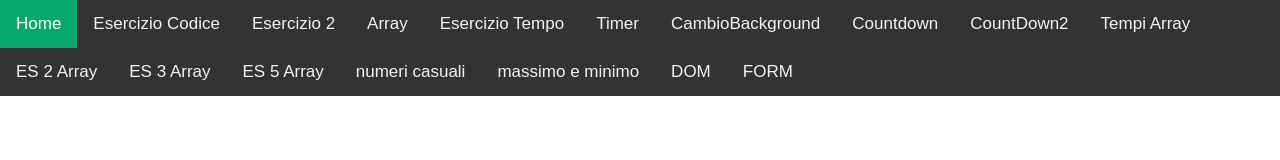
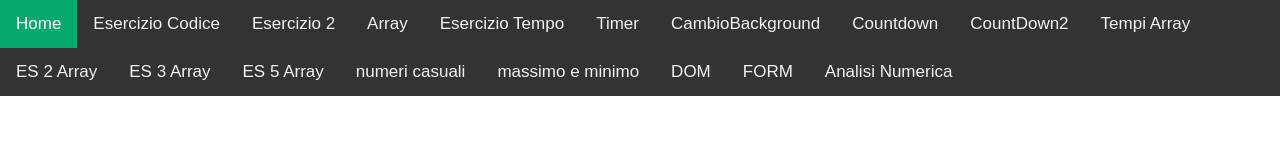
Before and after one commit to lucamelano/Informatica, a plain HTML site: page menu.html in a window 1280 px wide. Drawn offline with Linux system fonts and the light colour scheme.

Commit message:
Update menu.html

```diff
--- a/menu.html
+++ b/menu.html
@@ -81,6 +81,7 @@ body {
   <a href="./massimoeminimo.html"> massimo e minimo </a>
   <a href="./dom.html"> DOM </a>
   <a href="ESform.html"> FORM </a>
+   <a href="AnalisiNumerica.html">Analisi Numerica </a>
 
 
   <a href="javascript:void(0);" class="icon" onclick="myFunction()">
```
